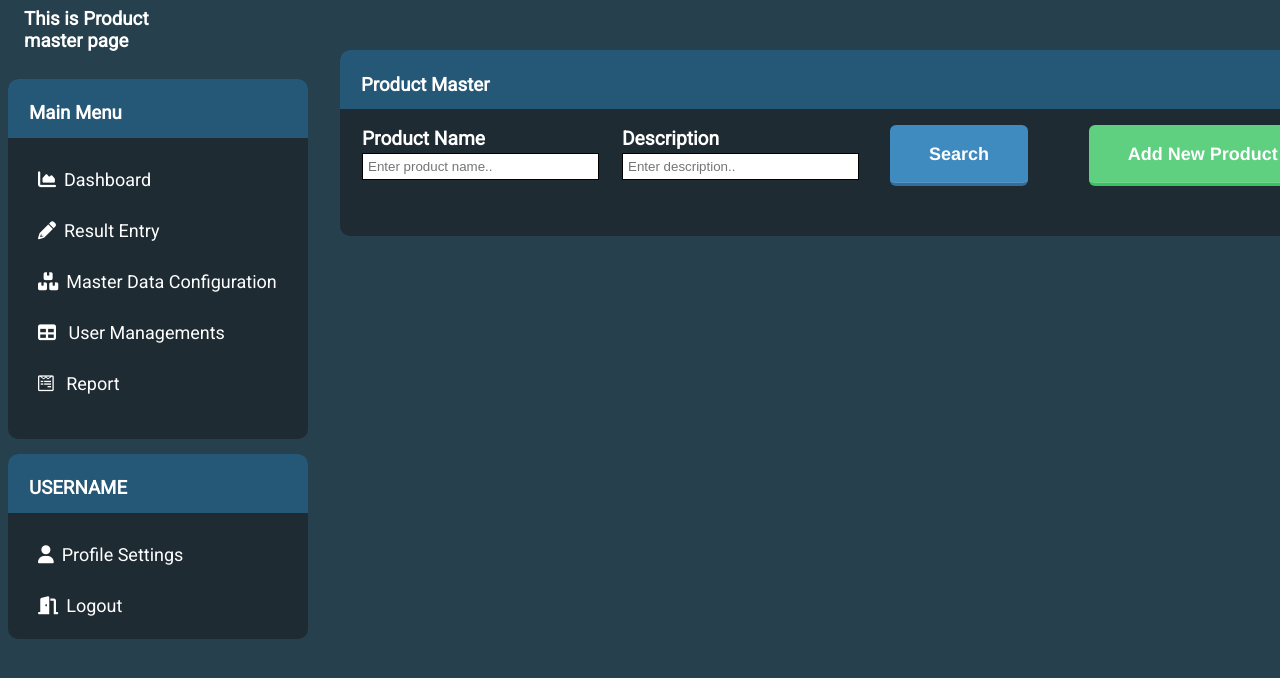
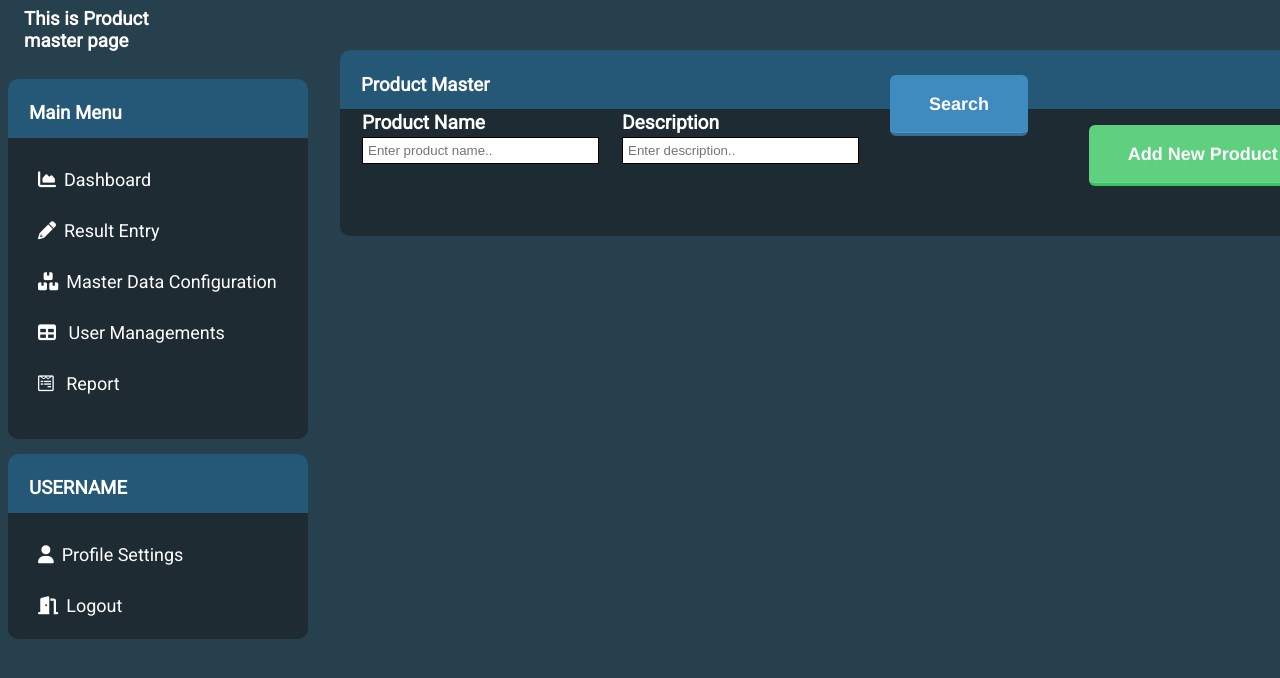
Before and after one commit to davidzhang92/data_collection_apps, a website: page menus/master-config/product-master.html in a window 1280 px wide. Drawn offline with Linux system fonts and the light colour scheme.

Commit message:
doing cleanup on CSS codes for product master

```diff
--- a/menus/master-config/product-master.html
+++ b/menus/master-config/product-master.html
@@ -48,7 +48,6 @@
     <div class="header">
       <h3>Product Master</h3>
     </div>
-    <div class="body">
       <form>
         <label for="product-name">
           <span>Product Name</span>
@@ -74,5 +73,4 @@
   <div class="ph-clear"></div>
 <!-- button div -->
     </div>
-  </div>
 </div>
--- a/styles/product-master.css
+++ b/styles/product-master.css
@@ -96,12 +96,12 @@ background-color: #5FCF80;
 
 .ph-search{
   /* float: left; */
-  width: 22%;
-  padding: 110px;
-  padding-top: 50px;
+  /* width: 22%; */
+  /* padding: 110px;   */
+  /* padding-top: 50px;   */
   text-align: center;
   position: absolute;
-  left:440px;
+  left:550px;
   top: 25px;
 
 }
```
